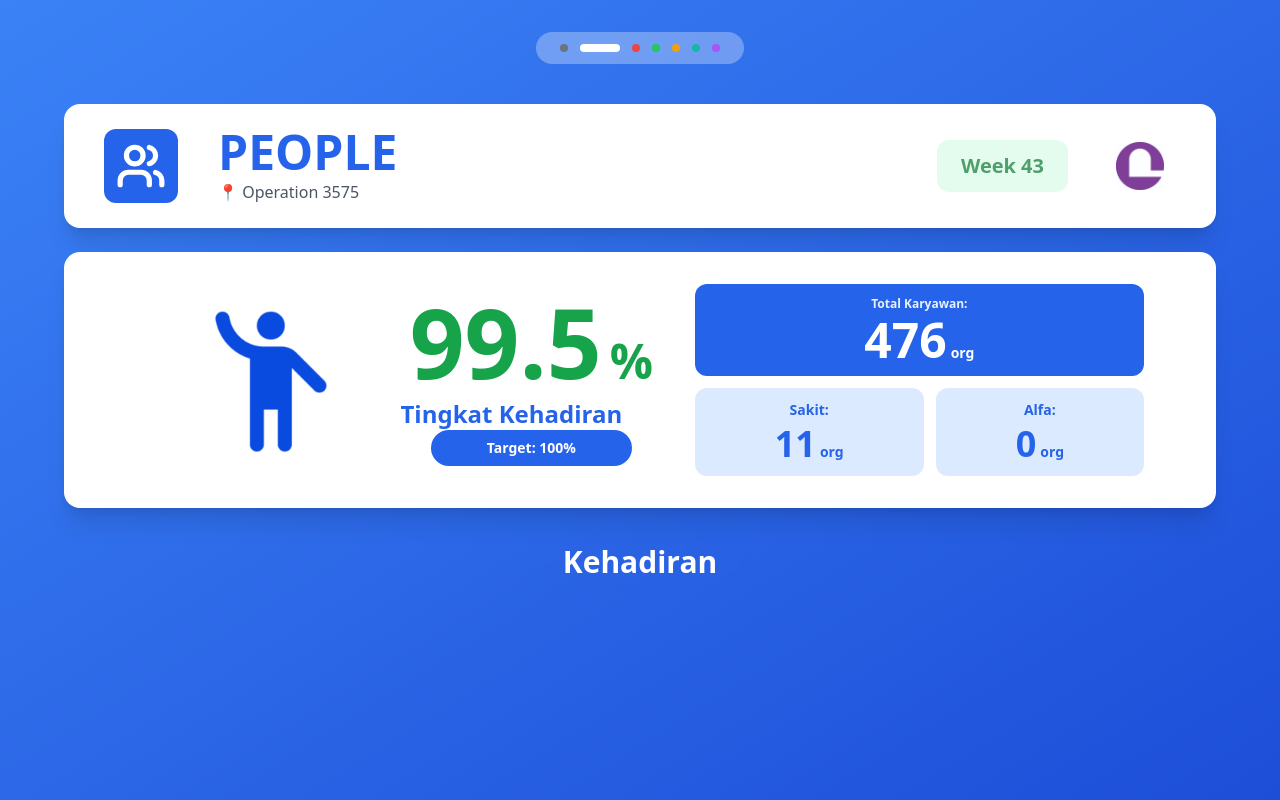
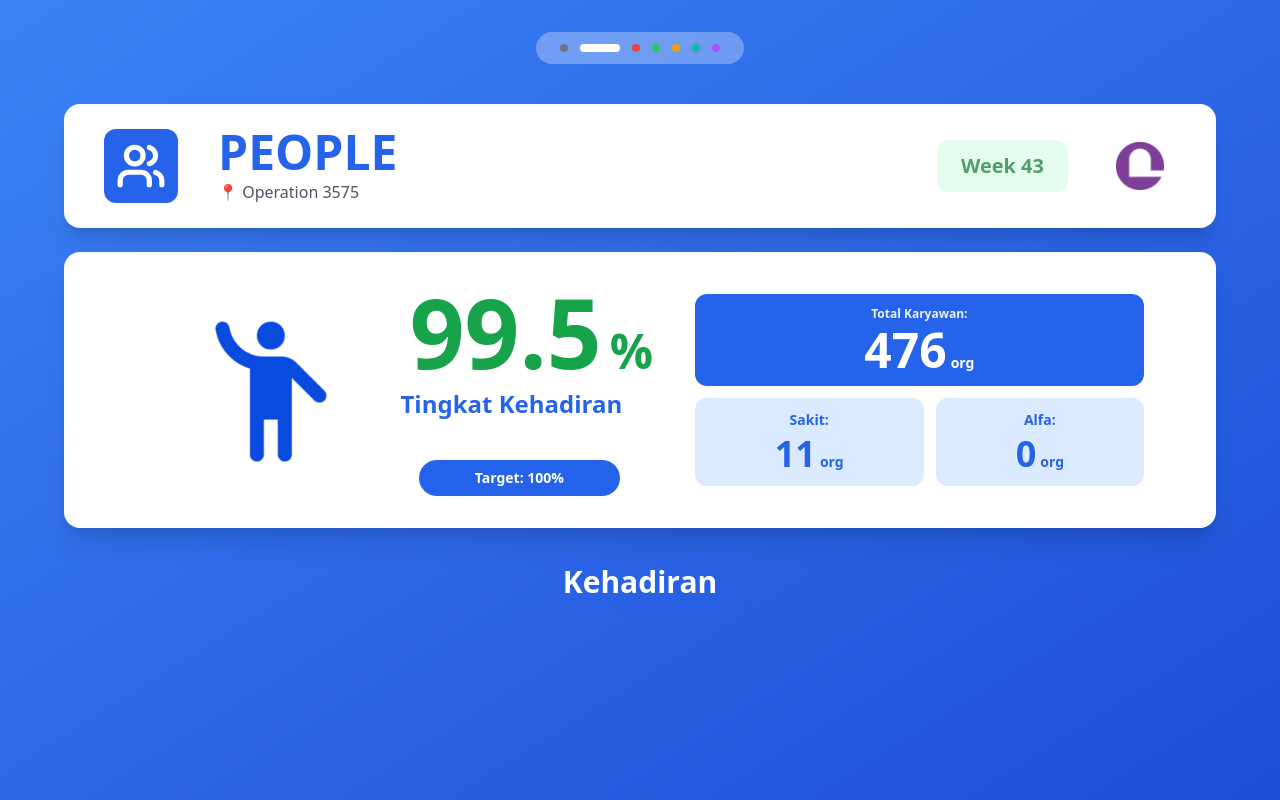
Before and after one commit to marieshaas/kpi_dashboard, a React (Create React App) app: page / in a window 1280 px wide. Built offline with nearby package versions, Linux system fonts and the light colour scheme.

Commit message:
edit people.4

```diff
--- a/src/components/peoplePage.jsx
+++ b/src/components/peoplePage.jsx
@@ -53,7 +53,7 @@ const PeoplePage = ({ data }) => {
                 {data.kpis.attendance.label}
               </p>
               <div className="flex justify-center gap-10">
-                    <span className="bg-blue-600  text-white text-sm font-semibold px-14 py-2 ml-20 gap-2 rounded-full">
+                    <span className="bg-blue-600  text-white text-sm font-semibold px-14 py-2 ml-14 mt-10 rounded-full">
                       Target: {data.kpis.attendance.target}{data.kpis.attendance.unit}
                     </span>
               </div>
```
